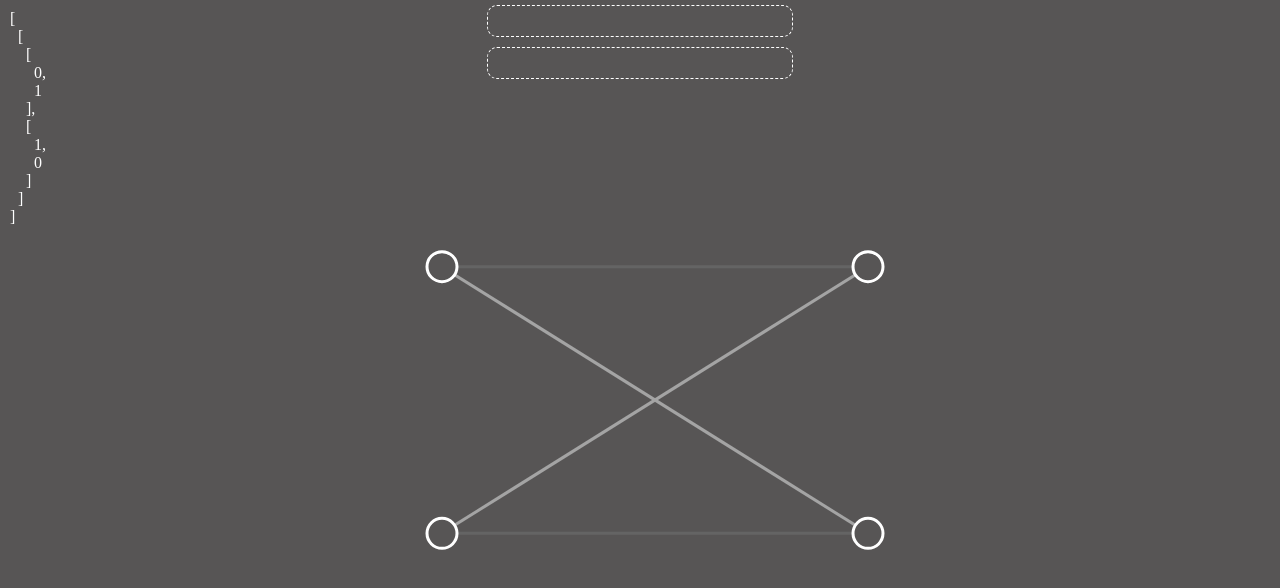
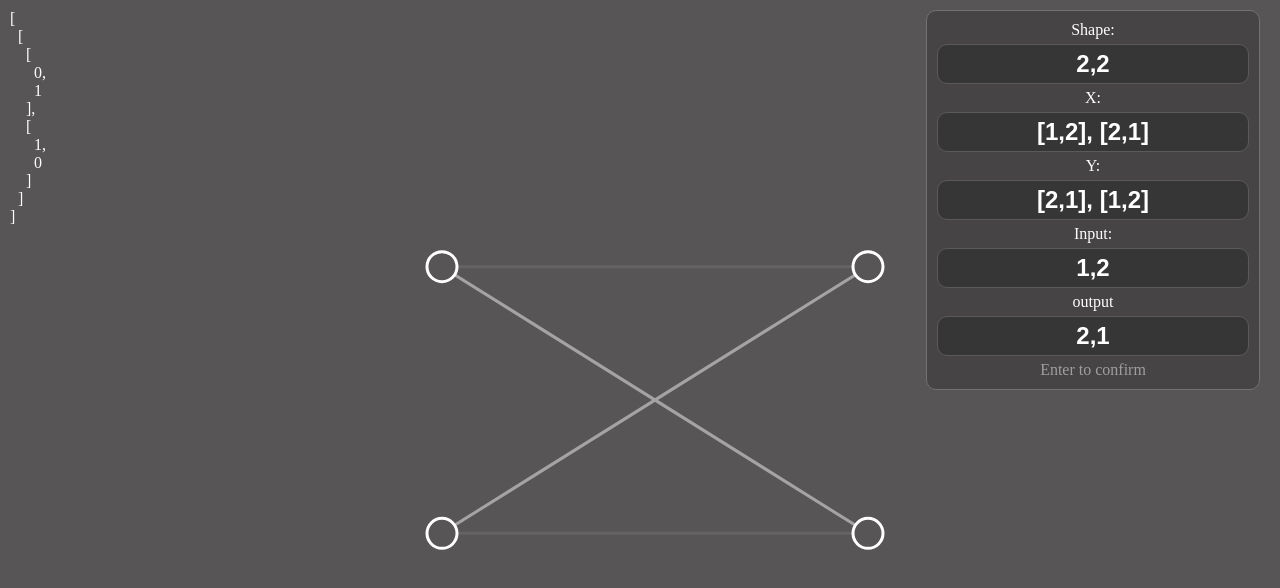
Before and after one commit to Thiago099/neural-network, a website built with Vite: page index.html in a window 1280 px wide. Built offline with nearby package versions, Linux system fonts and the light colour scheme.

Commit message:
[feature] base

```diff
--- /dev/null
+++ b/cmd.txt
@@ -0,0 +1,3 @@
+git add dist -f
+git commit -m "Deploy to GitHub Pages"
+git subtree push --prefix dist origin gh-pages
--- a/index.html
+++ b/index.html
@@ -8,8 +8,17 @@
   </head>
   <body>
     <div id="form">
-      <input type="text" id="input">
+      <label for="network-shape">Shape:</label>
+      <input type="text" id="network-shape" value="2,2">
+      <label for="x">X:</label>
+      <input type="text" id="x" value="[2,1], [1,2]">
+      <label for="y">Y:</label>
+      <input type="text" id="y" value="[1,2], [2,1]">
+      <label for="z">Input:</label>
+      <input type="text" id="input" value="2,10">
+      <label for="output">output</label>
       <input type="text" id="output" disabled>
+      Enter to confirm
       <!-- <button id="train">Train</button> -->
     </div>
     <div id="stdout"></div>
--- a/package.json
+++ b/package.json
@@ -4,7 +4,7 @@
   "version": "0.0.0",
   "scripts": {
     "dev": "vite",
-    "build": "tsc && vite build",
+    "build": "vite build",
     "preview": "vite preview"
   },
   "devDependencies": {
--- a/src/main.js
+++ b/src/main.js
@@ -6,19 +6,13 @@ import { renderNetwork } from './network/render'
 const app = document.querySelector('#app')
 
 
-var myNetwork = new network(2,2)
-
-
-var x = [[2,1], [1,2]]
-var y = [[1,2], [2,1]]
+const networkShapeElement = document.getElementById('network-shape')
+const xElement = document.getElementById('x')
+const yElement = document.getElementById('y')
 
 
 var input = document.getElementById('input')
 var output = document.getElementById('output')
-// var trainElement = document.getElementById('train')
-// trainElement.addEventListener('click', () => {
-//   train()
-// })
 
 input.addEventListener('keydown', (event) => {
   if(event.keyCode == 13) {
@@ -26,9 +20,45 @@ input.addEventListener('keydown', (event) => {
     update()
   }
 })
-input.value = localStorage.getItem('input')
+input.value = localStorage.getItem('input') || '1,2'
+
+networkShapeElement.addEventListener('keydown', () => {
+  if(event.keyCode == 13) {
+  localStorage.setItem('networkShape', networkShapeElement.value)
+  myNetwork = new network(...eval(`[${networkShapeElement.value}]`))
+  }
+})
+networkShapeElement.value = localStorage.getItem('networkShape') || '2,2'
+
+xElement.addEventListener('keydown', () => {
+  if(event.keyCode == 13) {
+  localStorage.setItem('x', xElement.value)
+  x = eval(`[${xElement.value}]`)
+  myNetwork = new network(...eval(`[${networkShapeElement.value}]`))
+  train()
+  }
+})
+
+xElement.value = localStorage.getItem('x') || '[1,2], [2,1]'
+
+yElement.addEventListener('keydown', () => {
+  if(event.keyCode == 13) {
+  localStorage.setItem('y', yElement.value)
+  y = eval(`[${yElement.value}]`)
+  myNetwork = new network(...eval(`[${networkShapeElement.value}]`))
+  train()
+  }
+})
+
+yElement.value = localStorage.getItem('y') || '[2,1], [1,2]'
 
 
+
+var myNetwork = new network(...eval(`[${networkShapeElement.value}]`))
+
+
+var x = eval(`[${xElement.value}]`)
+var y = eval(`[${yElement.value}]`)
 
 function update() {
   if(input.value == '') return
@@ -47,8 +77,10 @@ function train(){
     .replace(/ /g, '&nbsp;')
 
   update()
+
+app.innerHTML = "";
+app.appendChild(renderNetwork(myNetwork))
+
 }
 train()
 // stdout
-
-app.appendChild(renderNetwork(myNetwork))
--- a/src/style.css
+++ b/src/style.css
@@ -3,6 +3,7 @@ body{
   background-color: #575555;
   margin:0;
   overflow: hidden;
+  color: rgb(160, 158, 158);
 }
 svg{
   z-index: -1;
@@ -49,11 +50,16 @@ svg{
   stroke:rgb(0, 255, 255);
 } */
 
-
+label{
+  color: white;
+  margin-top: 10  px;
+}
 input{
+  background-color: #363636;
   width: 300px;
   height: 100%;
-  background-color: transparent;
+  padding: 5px;
+  border: 1px solid #5a5a5a;
   border-radius: 10px;
   margin-bottom: 5px;
   margin-top: 5px;
@@ -63,7 +69,6 @@ input{
   text-align: center;
   outline: none;
   pointer-events: auto;
-  border: 1px dashed white;
 }
 button{
   pointer-events: auto;
@@ -86,13 +91,19 @@ button:hover{
   color : rgb(0, 255, 255);
 }
 #form{
+  border: 1px solid rgb(114, 114, 114);
+  background-color: rgba(0, 0, 0, 0.2);
+  padding: 10px;
+  border-radius: 10px;
   display: flex;
   flex-direction: column;
   justify-content: center;
   align-items: center;
-  width: 100%;
   position: absolute;
   pointer-events: none;
+  position: absolute;
+  right: 20px;
+  top: 10px;
 }
 #stdout{
   color: white;
```
